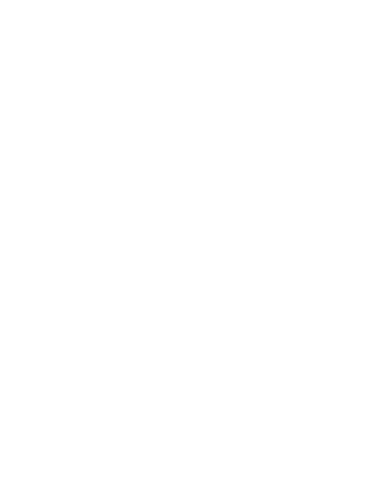
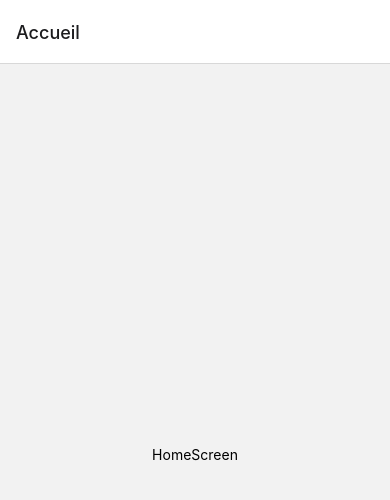
Before and after one commit to josumung999/GoTravel, a React Native app: screen / in a window 390 px wide. Shown: the top 500 px of the page. Built offline with nearby package versions, Linux system fonts and the light colour scheme.

Commit message:
added the first screen

```diff
--- a/App.js
+++ b/App.js
@@ -1,13 +1,15 @@
 import { NavigationContainer } from '@react-navigation/native';
-import { StatusBar } from 'expo-status-bar';
-import { SafeAreaView, Text } from 'react-native';
+import { createNativeStackNavigator } from '@react-navigation/native-stack';
+import HomeScreen from './screens/HomeScreen';
+
+const Stack = createNativeStackNavigator();
 
 export default function App() {
   return (
-    <SafeAreaView>
-      <NavigationContainer>
-
-      </NavigationContainer>
-    </SafeAreaView>
+    <NavigationContainer>
+      <Stack.Navigator>
+        <Stack.Screen name="Accueil" component={HomeScreen} />
+      </Stack.Navigator>
+    </NavigationContainer>
   );
 }
--- /dev/null
+++ b/screens/HomeScreen.jsx
@@ -0,0 +1,12 @@
+import { View, Text } from 'react-native'
+import React from 'react'
+
+const HomeScreen = () => {
+  return (
+    <View className="flex-1 items-center justify-center">
+      <Text>HomeScreen</Text>
+    </View>
+  )
+}
+
+export default HomeScreen
```
